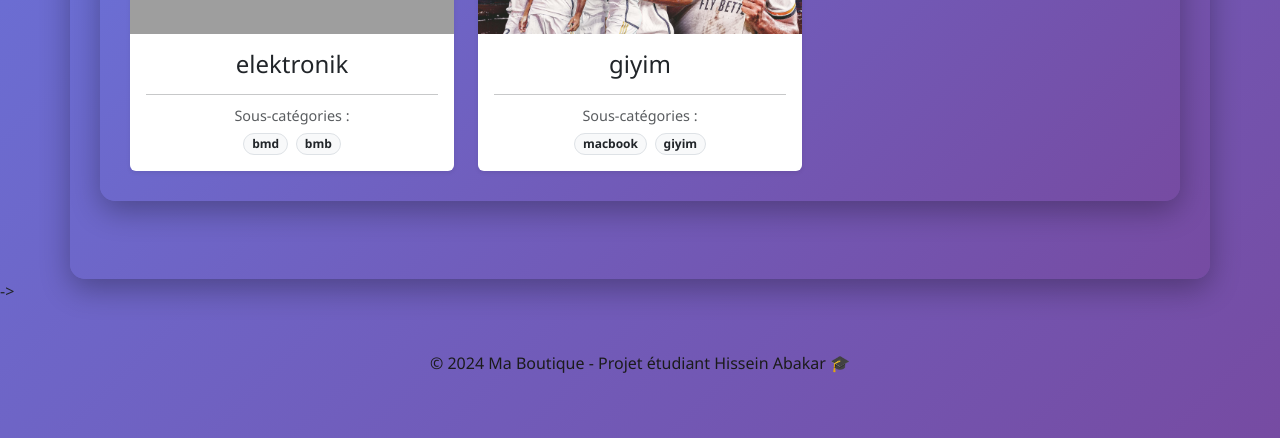
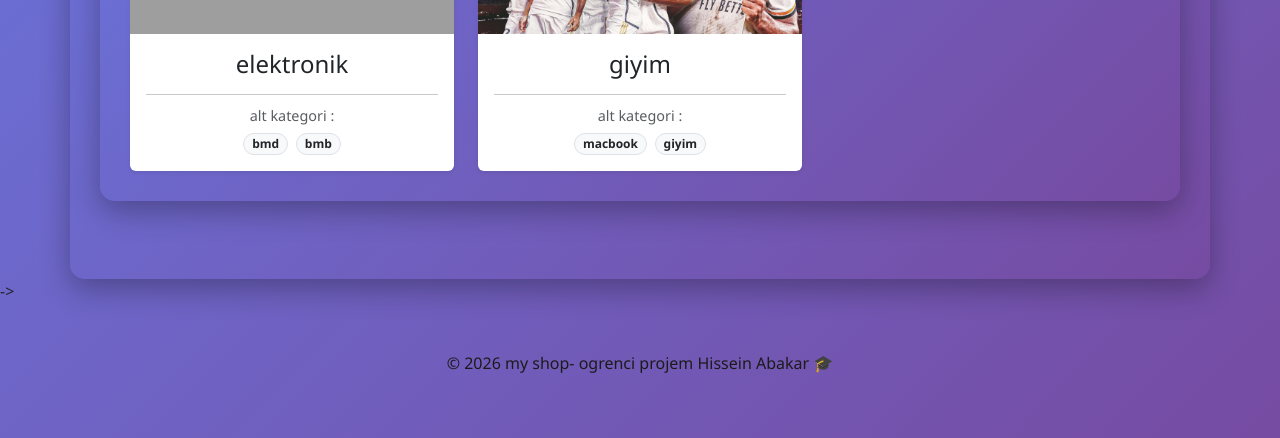
Before and after one commit to hissene-abakar/novashopping, a Django app: page / in a window 1280 px wide. Shown: the part 847-1285 px from the top of the page. Run offline with Django 5.2, Linux system fonts and the light colour scheme; data comes from the database, SQL or seed files in the repository; data that the repository does not hold is empty; grey boxes are pictures that could not be loaded.

Commit message:
mise a jour templates et views

```diff
--- a/shopping/shopping/shop/templates/base.html
+++ b/shopping/shopping/shop/templates/base.html
@@ -29,7 +29,7 @@
 
     ->
     <footer class="text-center mt-5" style="color: rgb(27, 27, 27);">
-        <p>&copy; 2024 Ma Boutique - Projet étudiant Hissein Abakar 🎓</p>
+        <p>&copy; 2026 my shop- ogrenci projem Hissein Abakar 🎓</p>
     </footer>
 
 
--- a/shopping/shopping/shop/templates/home.html
+++ b/shopping/shopping/shop/templates/home.html
@@ -56,7 +56,7 @@
 
                     <hr>
 
-                    <h6 class="card-subtitle mb-2 text-muted text-center" style="font-size: 0.9rem;">Sous-catégories :</h6>
+                    <h6 class="card-subtitle mb-2 text-muted text-center" style="font-size: 0.9rem;">alt kategori :</h6>
                     <div class="d-flex flex-wrap justify-content-center gap-2">
                         {% if category.altkategoriler.all %}
                             {% for sub in category.altkategoriler.all %}
@@ -65,7 +65,7 @@
                                 </span>
                             {% endfor %}
                         {% else %}
-                            <small class="text-muted text-center w-100">Aucune sous-catégorie</small>
+                            <small class="text-muted text-center w-100">alt kategori yok</small>
                         {% endif %}
                     </div>
                 </div>
--- a/shopping/shopping/shop/templates/kategori.html
+++ b/shopping/shopping/shop/templates/kategori.html
@@ -46,7 +46,7 @@
                     <hr class="my-3">
 
                     <div class="mt-auto">
-                        <h6 class="text-muted text-center mb-3" style="font-size: 0.9rem;">Sous-catégories :</h6>
+                        <h6 class="text-muted text-center mb-3" style="font-size: 0.9rem;">alt kategori :</h6>
 
                         <div class="d-flex flex-wrap justify-content-center gap-2">
                             {% if category.altkategoriler.all %}
@@ -56,7 +56,7 @@
                                     </span>
                                 {% endfor %}
                             {% else %}
-                                <small class="text-muted fst-italic">Aucune sous-catégorie</small>
+                                <small class="text-muted fst-italic">alt kategori yok</small>
                             {% endif %}
                         </div>
                     </div>
```
